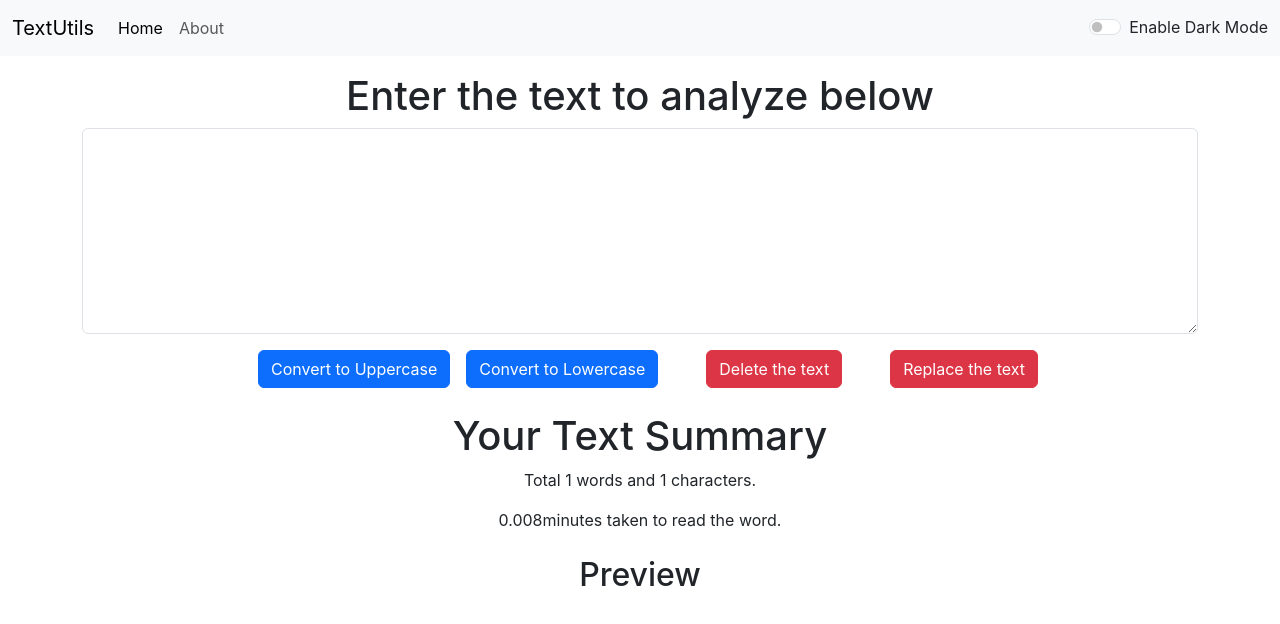
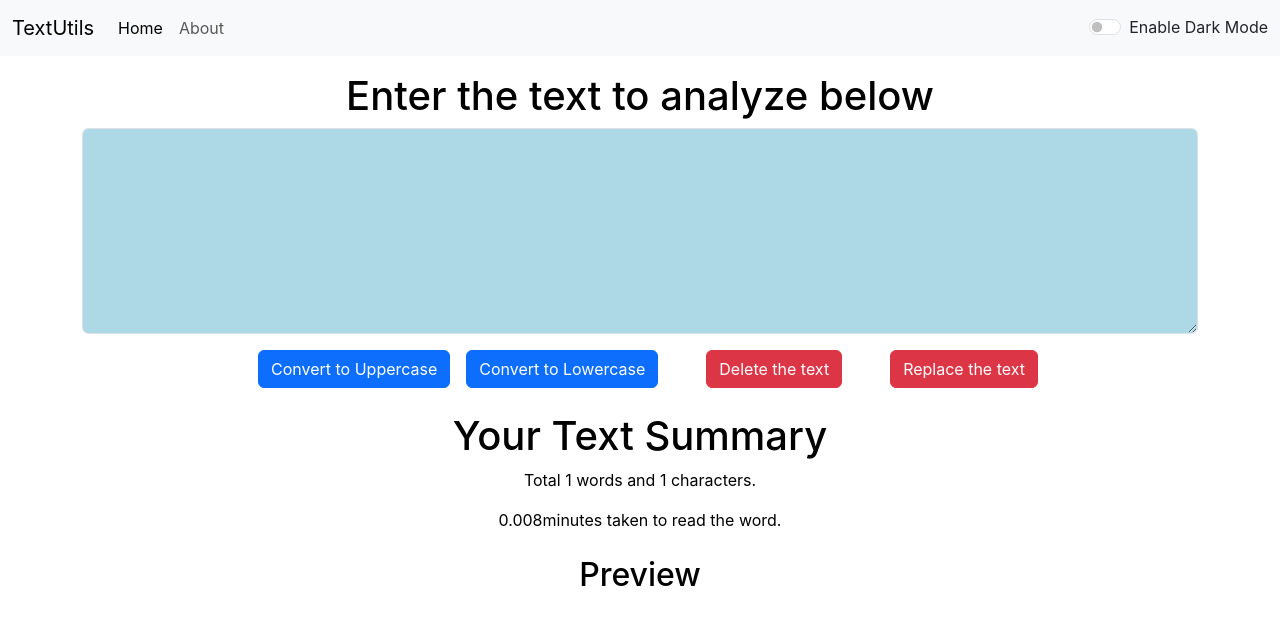
Before and after one commit to KhushBakht334/TextUtlis, a React (Create React App) app in the folder my-app/: page / in a window 1280 px wide. Shown: the top 624 px of the page. Built offline with nearby package versions, Linux system fonts and the light colour scheme.

Commit message:
features new

```diff
--- a/my-app/src/App.js
+++ b/my-app/src/App.js
@@ -10,15 +10,19 @@ function App() {
  const toggelCheck =()=>{
     if(mode === `light`){
     setMode(`dark`)
+    document.body.style.backgroundColor=`black`;
     }else{
       setMode(`light`)
+      document.body.style.backgroundColor=`white`;
     }
   }
   return (
    <div className="App">
     <Navbar title="TextUtils" contact="About" mode={mode} toggelCheck={toggelCheck}/>
+
     <div className="container my-3">
-      <TextForm heading="Enter the text to analyze below"/>
+      <TextForm heading="Enter the text to analyze below" mode={mode} />
+
       {/* <About/> */}
       </div>
     </div>
--- a/my-app/src/components/TextForm.js
+++ b/my-app/src/components/TextForm.js
@@ -1,7 +1,8 @@
 import { useState } from 'react';
 
 
-function TextForm({heading}) {
+function TextForm({heading, mode}) {
+  console.log('Mode:', mode);
   const handleUpClick=()=>{
     // console.log("button is clicked" + text)
     let newText= text.toUpperCase();
@@ -32,24 +33,37 @@ function TextForm({heading}) {
   const [text, setText] = useState(` `);
   return (
     <>
-    <div>
+    <div className='conatiner' style={{
+    color: mode === 'light' ? 'black' : 'white'
+  }}>
       <h1>{heading}</h1>
 <div className="mb-3">
-  <textarea className="form-control" id="myBox" rows="8" value={text} onChange={handleOnChange}></textarea>
+  <textarea className="form-control" id="myBox" rows="8" value={text} onChange={handleOnChange} style={{
+    backgroundColor: mode === 'dark' ? '#343a40' : 'lightblue', color: mode === 'dark' ? 'white' : 'black'
+  }}></textarea>
 </div>
 <button className="btn btn-primary mx-3" onClick={handleUpClick}>Convert to Uppercase</button>
 <button className="btn btn-primary" onClick={handleLowClick}>Convert to Lowercase</button>
 <button className="btn btn-danger mx-5" onClick={deleteText}>Delete the text</button>
 <button className="btn btn-danger" onClick={replaceText}>Replace the text</button>
     </div>
-    <div className='conatiner my-4'>
+    <div className='conatiner my-4' style={{
+    color: mode === 'light' ? 'black' : 'white'
+  }}>
       <h1>Your Text Summary</h1>
       <p>Total {text.split(/\s+/).length-1} words and {text.length} characters.</p>
       <p>{0.008 * (text.split(/\s+/).length-1)}minutes taken to read the word.</p>
     </div>
-    <h2>Preview</h2>
-    <p>{text}</p>
+    <h2 style={{
+    color: mode === 'light' ? 'black' : 'white'
+  }}>Preview</h2>
+    <p style={{
+    color: mode === 'light' ? 'black' : 'white'
+  }}>{text}</p>
     </>
   );
 }
+TextForm.defaultProps = {
+  mode: 'light'
+};
 export default TextForm;
--- a/my-app/src/components/navbar.js
+++ b/my-app/src/components/navbar.js
@@ -23,7 +23,7 @@ function Navbar({title, contact, mode, toggelCheck}) {
         </form> */}
         <div className={`form-check form-switch text-${mode=== `light`? `dark` :`light`}`}>
   <input className="form-check-input" onClick={toggelCheck} type="checkbox" role="switch" id="flexSwitchCheckDefault"/>
-  <label className="form-check-label" htmlForm="flexSwitchCheckDefault">Enable Dark Mode</label>
+  <label className="form-check-label" htmlform="flexSwitchCheckDefault">Enable Dark Mode</label>
 </div>
       </div>
     </div>
```
